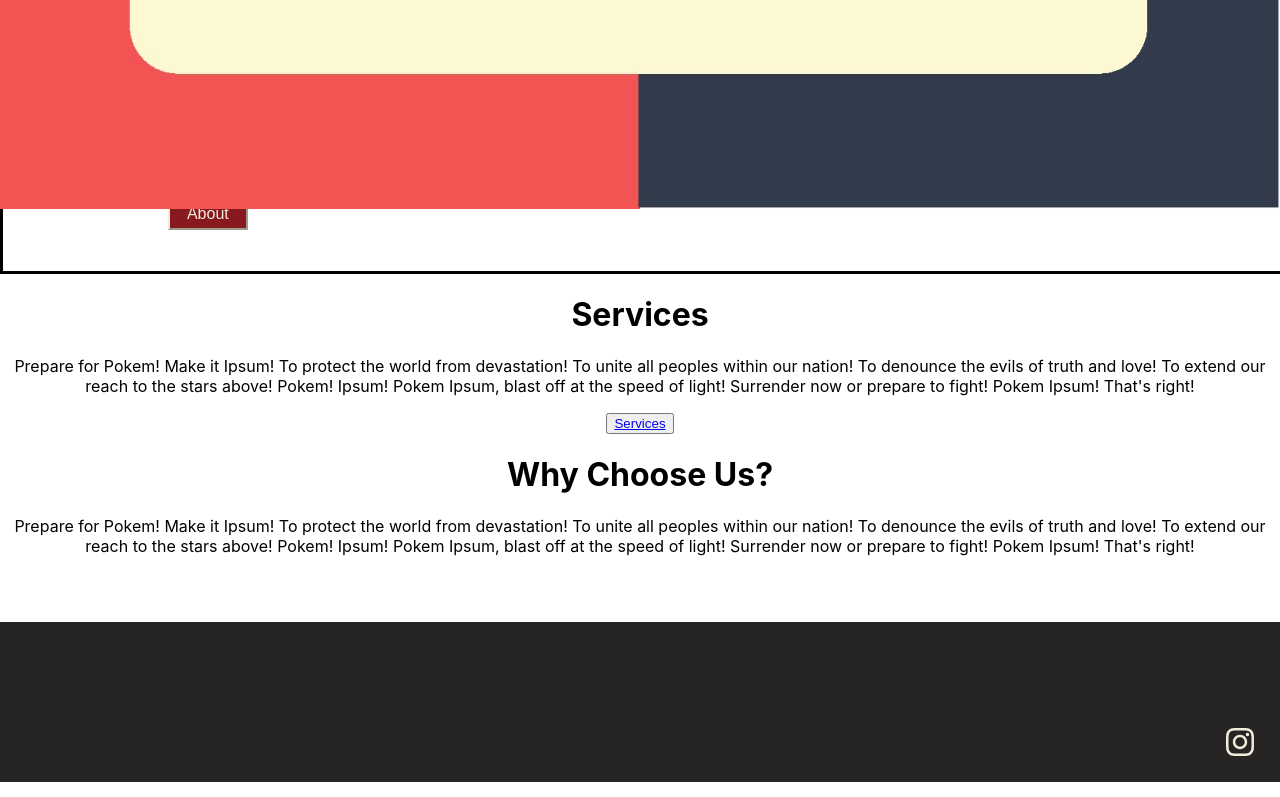
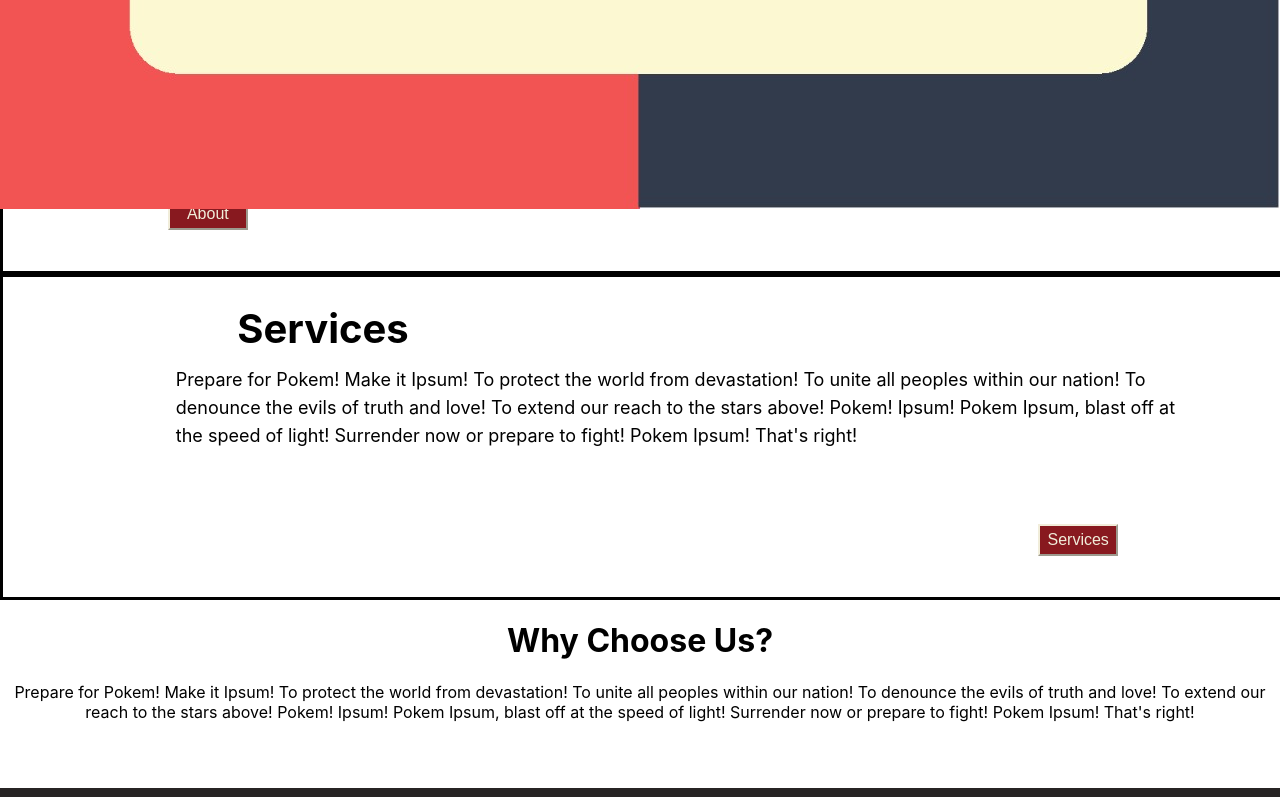
Before and after one commit to juancedeno96/catering-app, a React (Create React App) app: page / in a window 1280 px wide. Shown: the part 544-1341 px from the top of the page. Built offline with nearby package versions, Linux system fonts and the light colour scheme.

Commit message:
service section styling

```diff
--- a/src/styles/_home.scss
+++ b/src/styles/_home.scss
@@ -151,4 +151,46 @@ header p {
       color: #f1edda;
     }
   }
+
+
 }
+
+.home-services{
+text-decoration: none;
+width: 100%;
+height: 40vh;
+border-style: solid;
+.service-title{
+  font-size: 40px;
+  position: relative;
+  right: 25%;
+}
+.service-text{
+  width: 80%;
+  height: 40%;
+  position: relative;
+bottom: 10%;
+  left: 13.5%;
+font-size: 18px;
+  display: flex;
+  flex-direction: column;
+  justify-content: flex-start;
+  text-align: left;
+  line-height: 1.75rem;
+}
+button {
+  position: relative;
+top: 1rem;
+  left: 34%;
+  width: 5rem;
+  height: 2rem;
+  background-color: #88191f;
+  font-size: 16px;
+  border-style: solid 0.3px;
+  border-color: #f1edda;
+  .service-link {
+    text-decoration: none;
+    color: #f1edda;
+  }
+}
+}
```
